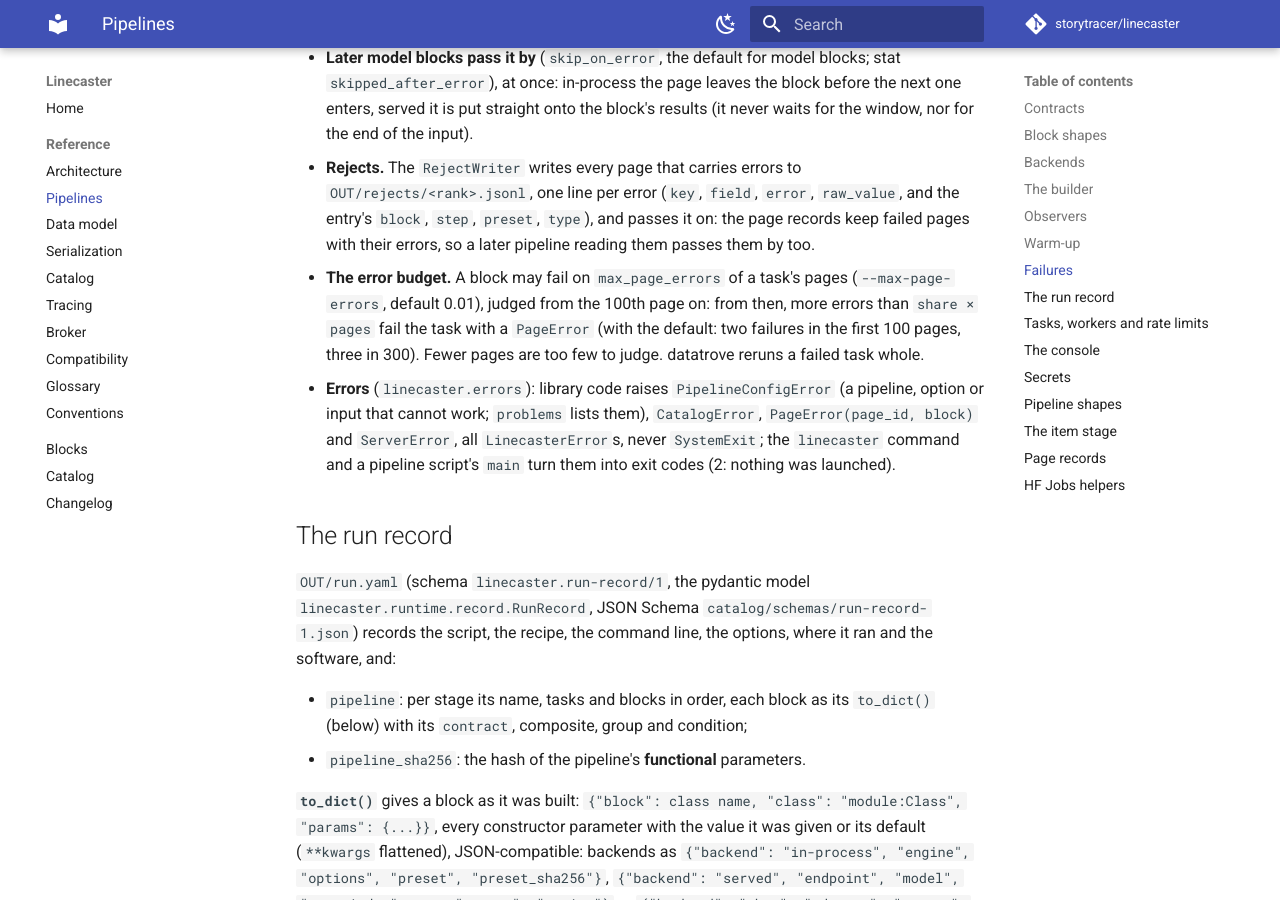
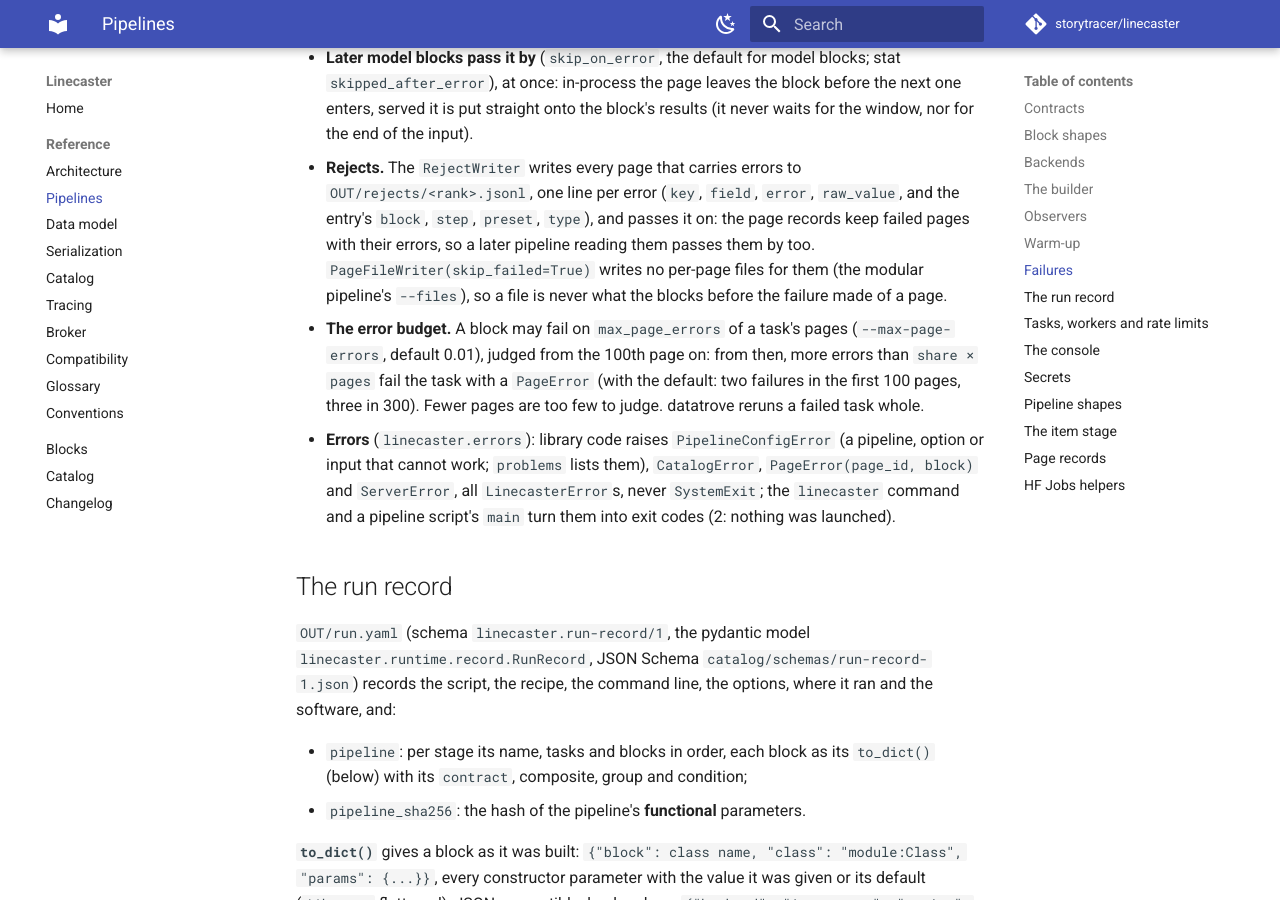
Before and after one commit to storytracer/linecaster, an MkDocs documentation site: the page built from docs/reference/pipelines.md, in a window 1280 px wide and 900 px high, scrolled down 6759 px. Built offline with MkDocs 1.6.1 and Material for MkDocs 9.7.7, drawn with Linux system fonts in a browser that asks for light colours; comment, search, counter and statistics services are not loaded; the version menu is left out.

Commit message:
The modular pipeline writes no per-page files for failed pages
--files now uses PageFileWriter(skip_failed=True), as squiddleocr's FailedPagesDropped did for its files:
a failed page is listed in OUT/rejects and kept in the page records, but gets no hOCR, md or other file
holding what the blocks before the failure made of it. The hash of runs with --files changes.

Co-Authored-By: Claude Opus 5.5 <noreply@anthropic.com>

```diff
--- a/docs/reference/pipelines.md
+++ b/docs/reference/pipelines.md
@@ -219,6 +219,8 @@ measured `seconds` never include loading. An error in a warm-up fails the task (
 - **Rejects.** The `RejectWriter` writes every page that carries errors to `OUT/rejects/<rank>.jsonl`, one line
   per error (`key`, `field`, `error`, `raw_value`, and the entry's `block`, `step`, `preset`, `type`), and passes
   it on: the page records keep failed pages with their errors, so a later pipeline reading them passes them by too.
+  `PageFileWriter(skip_failed=True)` writes no per-page files for them (the modular pipeline's `--files`), so a
+  file is never what the blocks before the failure made of a page.
 - **The error budget.** A block may fail on `max_page_errors` of a task's pages (`--max-page-errors`, default
   0.01), judged from the 100th page on: from then, more errors than `share × pages` fail the task with a
   `PageError` (with the default: two failures in the first 100 pages, three in 300). Fewer pages are too few to
```
Also changed, not shown: CHANGELOG.md (+5 -0 lines), 1 other file.
